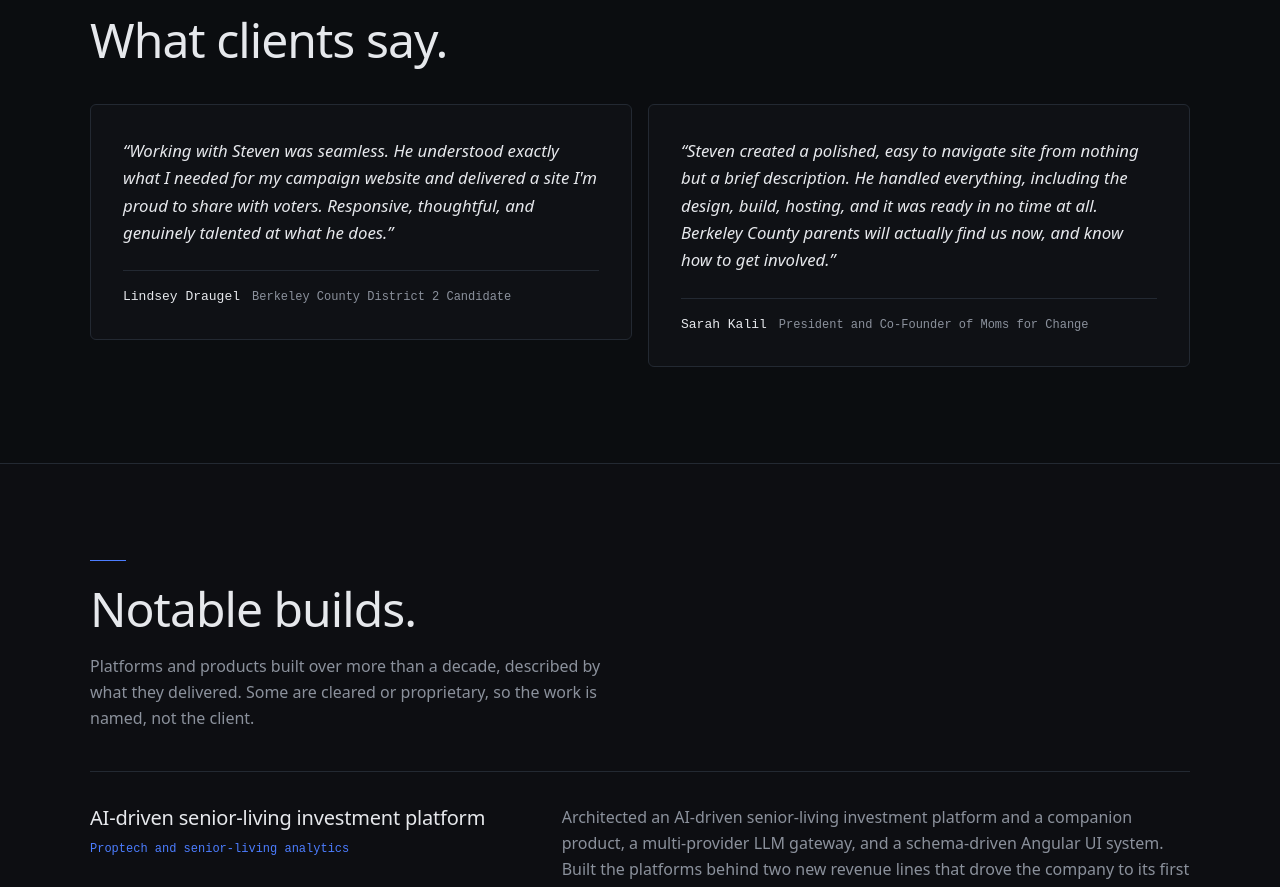
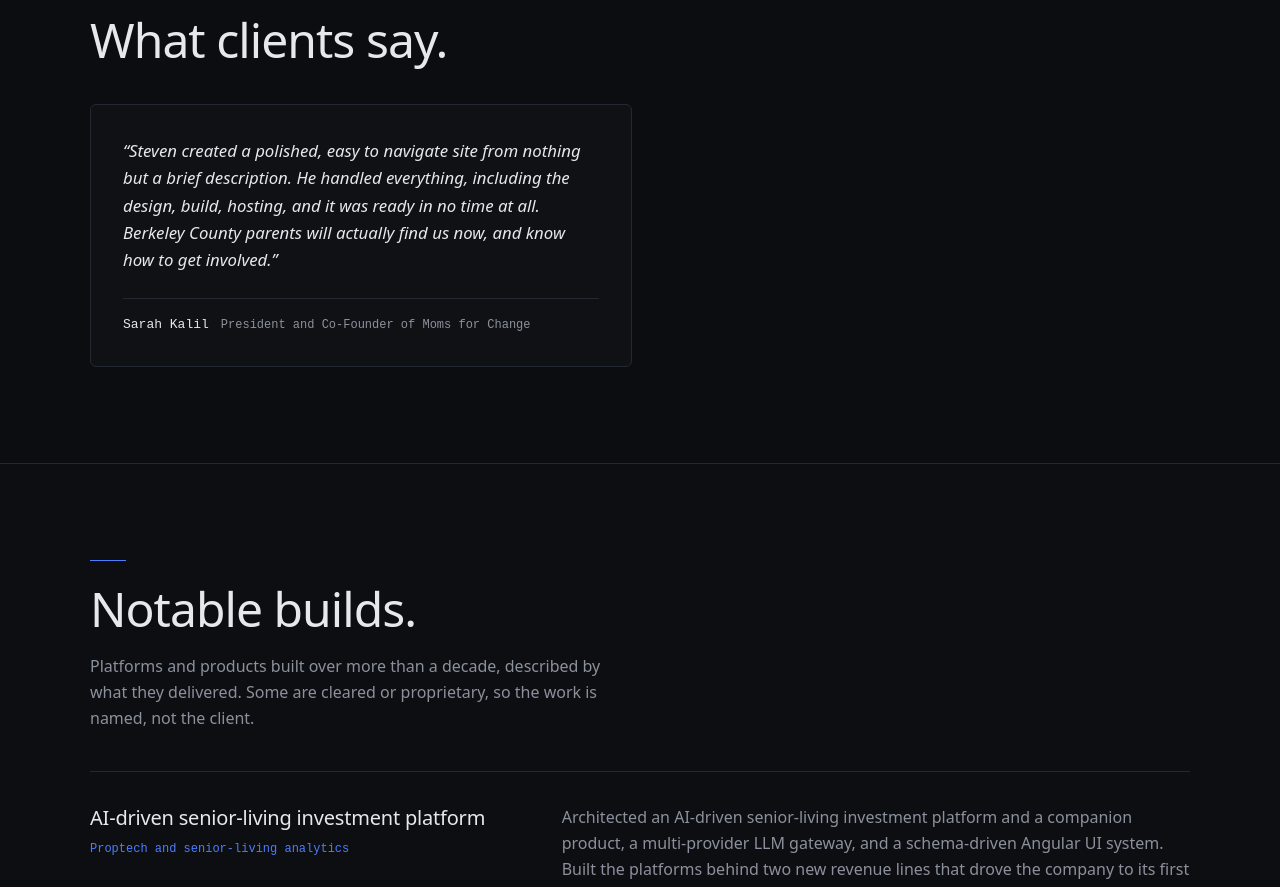
Before and after one commit to Sdraugel/draugel-engineering-marketing, an Angular app: page / in a window 1280 px wide. Shown: the part 3900-4787 px from the top of the page. Built offline with nearby package versions, Linux system fonts and the light colour scheme.

Commit message:
harness(draugel-marketing-commercial-first-2026-07-21): T3 trim testimonials to single Sarah Kalil quote

```diff
--- a/src/app/data/site.ts
+++ b/src/app/data/site.ts
@@ -305,12 +305,6 @@ export interface Testimonial {
 export const TESTIMONIALS: Testimonial[] = [
   {
     quote:
-      'Working with Steven was seamless. He understood exactly what I needed for my campaign website and delivered a site I\'m proud to share with voters. Responsive, thoughtful, and genuinely talented at what he does.',
-    name: 'Lindsey Draugel',
-    org: 'Berkeley County District 2 Candidate',
-  },
-  {
-    quote:
       'Steven created a polished, easy to navigate site from nothing but a brief description. He handled everything, including the design, build, hosting, and it was ready in no time at all. Berkeley County parents will actually find us now, and know how to get involved.',
     name: 'Sarah Kalil',
     org: 'President and Co-Founder of Moms for Change',
```
